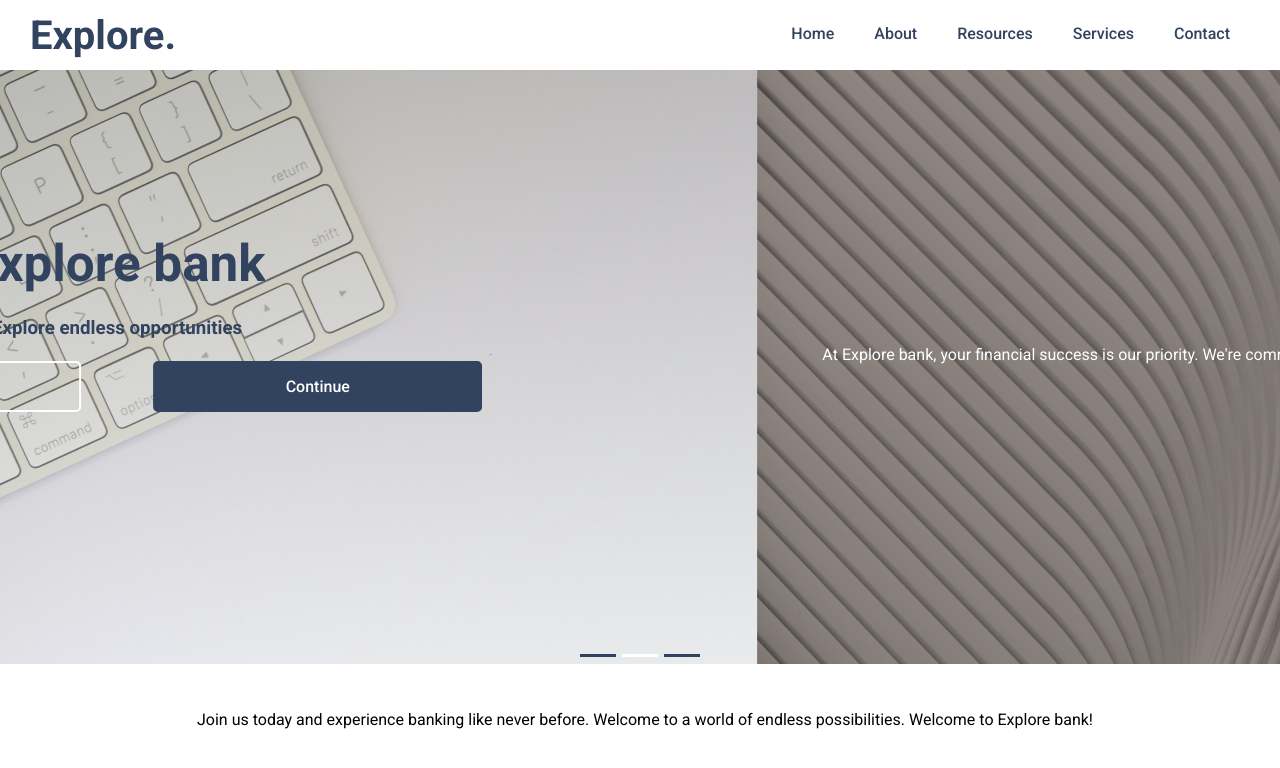
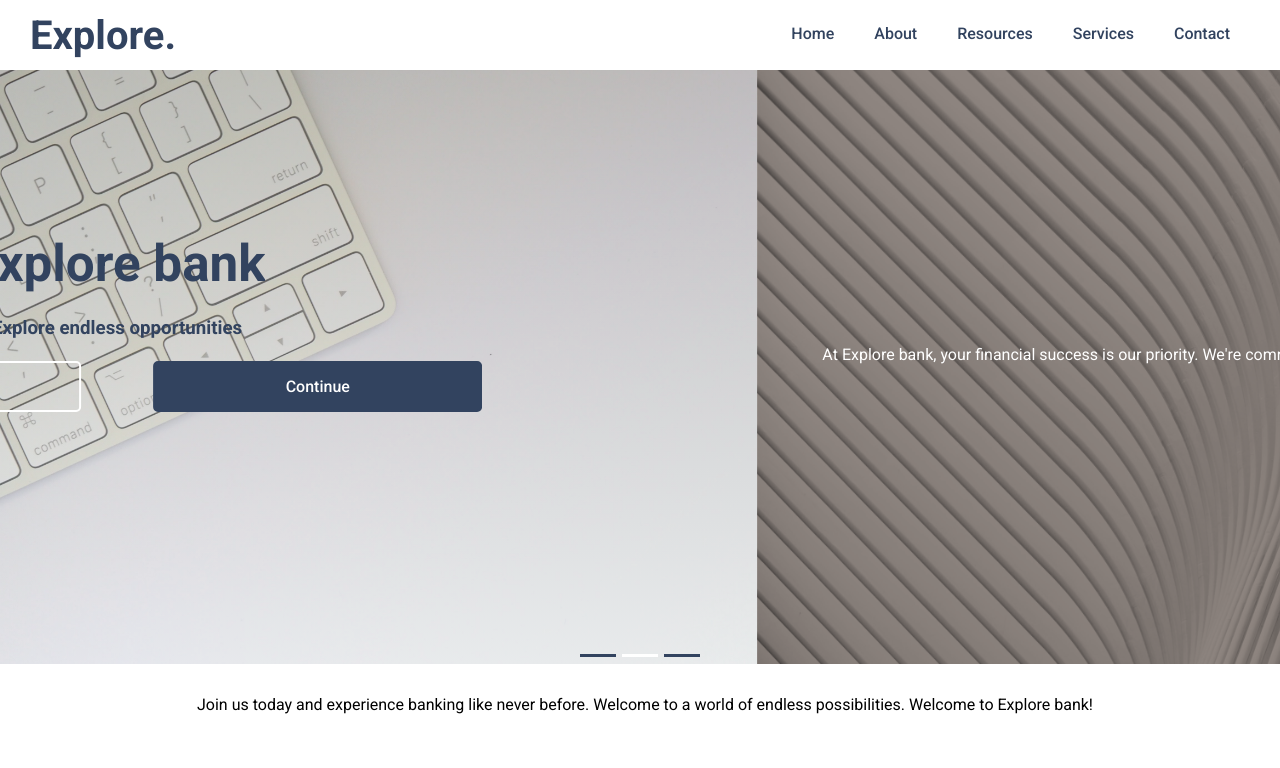
Before and after one commit to MalachyCode/Explore-bank-app, a React (Vite) app in the folder UI/: page / in a window 1280 px wide. Shown: the top 768 px of the page. Built offline with nearby package versions, Linux system fonts and the light colour scheme; no server answers.

Commit message:
Minor style change to footnote

```diff
--- a/UI/src/pages/HomePage/sections/intro/intro.scss
+++ b/UI/src/pages/HomePage/sections/intro/intro.scss
@@ -223,10 +223,12 @@
     overflow: hidden;
     margin-top: -18px;
     cursor: pointer;
+
     .intro-footnote {
       padding: 2em;
       width: 90%;
       margin: auto;
+      margin-top: -15px;
       height: 100%;
       color: black;
       transition: all 1s ease;
```
